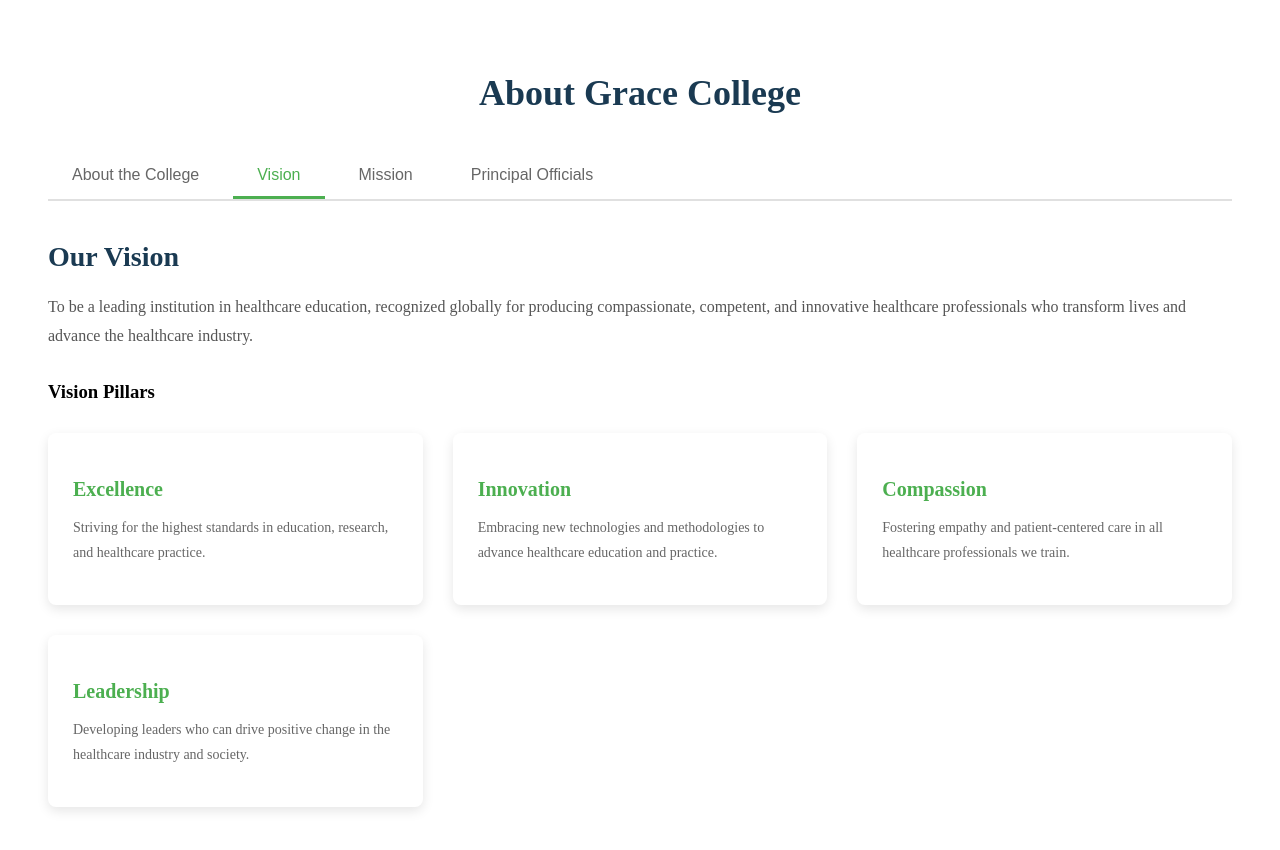
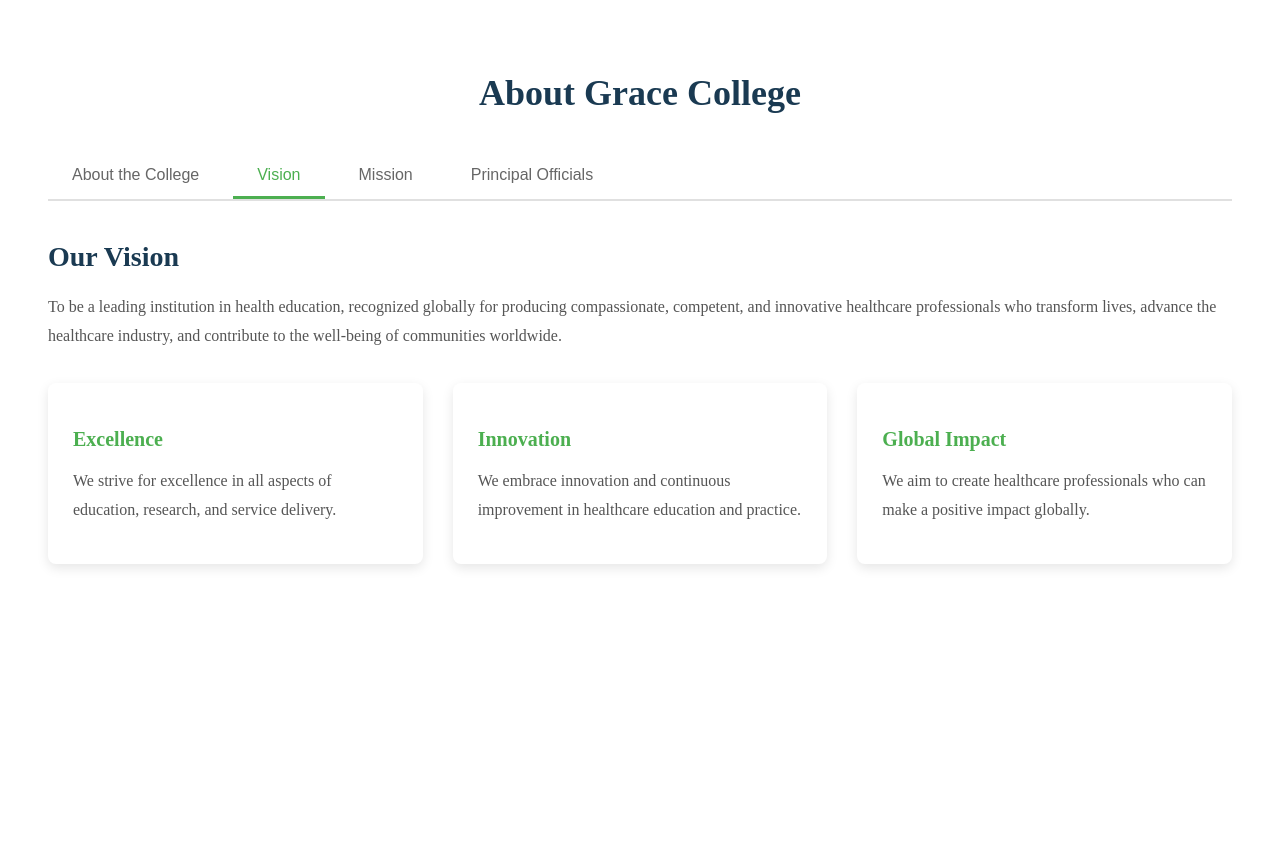
Before and after one commit to hartitudeh/gcohtech, a Next.js app: page /About in a window 1280 px wide. Both pictures are taken after a click on the button "Vision". Shown: the top 850 px of the page. After the commit the page ends 800 px from the top, so only its background shows below. Built offline with nearby package versions, Linux system fonts and the light colour scheme.

Commit message:
Hot fixes

```diff
--- a/components/about/mission-statement.tsx
+++ b/components/about/mission-statement.tsx
@@ -3,8 +3,8 @@
 import styled from "styled-components"
 
 const Container = styled.div`
-  max-width: 900px;
-  margin: 0 auto;
+  // max-width: 900px;
+  // margin: 0 auto;
 `
 
 const Title = styled.h2`
@@ -19,10 +19,7 @@ const Title = styled.h2`
 `
 
 const MissionBox = styled.div`
-  background-color: var(--color-surface);
-  padding: 3rem;
-  border-radius: 1rem;
-  border: 2px solid var(--color-accent);
+  color:  var(--color-text-primary);
   margin-bottom: 2rem;
 
   p {
@@ -41,36 +38,38 @@ const MissionBox = styled.div`
   }
 `
 
-const ObjectivesContainer = styled.div`
+const Grid = styled.div`
   display: grid;
   grid-template-columns: repeat(auto-fit, minmax(280px, 1fr));
-  gap: 2rem;
+  gap: 30px;
+  margin-top: 30px;
 
   @media (max-width: 768px) {
     grid-template-columns: 1fr;
-    gap: 1.5rem;
+    gap: 20px;
   }
 `
 
-const ObjectiveCard = styled.div`
-  background-color: white;
-  padding: 2rem;
-  border-radius: 1rem;
-  box-shadow: 0 4px 12px rgba(0, 0, 0, 0.08);
-  border-top: 4px solid var(--color-primary);
+const Card = styled.div`
+  background: white;
+  padding: 25px;
+  border-radius: 8px;
+  box-shadow: 0 4px 12px rgba(0, 0, 0, 0.1);
+  transition: transform 0.3s ease;
+
+  &:hover {
+    transform: translateY(-5px);
+  }
 
   h3 {
-    font-size: 1.125rem;
-    color: var(--color-primary);
-    margin-bottom: 1rem;
-    font-weight: bold;
+    font-size: 20px;
+    color: #4CAF50;
+    margin-bottom: 10px;
   }
 
   p {
-    color: var(--color-text-secondary);
-    font-size: 0.95rem;
-    line-height: 1.8;
-    margin: 0;
+    font-size: 14px;
+    color: #666;
   }
 `
 
@@ -92,37 +91,37 @@ export default function MissionStatement() {
         Our Key Objectives
       </h3>
 
-      <ObjectivesContainer>
-        <ObjectiveCard>
+      <Grid>
+        <Card>
           <h3>Quality Education</h3>
           <p>Deliver evidence-based, contemporary health education that meets international standards.</p>
-        </ObjectiveCard>
+        </Card>
 
-        <ObjectiveCard>
+        <Card>
           <h3>Practical Training</h3>
           <p>Provide hands-on clinical experience through partnerships with leading healthcare facilities.</p>
-        </ObjectiveCard>
+        </Card>
 
-        <ObjectiveCard>
+        <Card>
           <h3>Ethical Practice</h3>
           <p>Instill strong ethical values and professional responsibility in all our graduates.</p>
-        </ObjectiveCard>
+        </Card>
 
-        <ObjectiveCard>
+        <Card>
           <h3>Research & Innovation</h3>
           <p>Encourage research and innovation to advance healthcare knowledge and practice.</p>
-        </ObjectiveCard>
+        </Card>
 
-        <ObjectiveCard>
+        <Card>
           <h3>Community Engagement</h3>
           <p>Foster community partnerships and outreach programs to improve public health.</p>
-        </ObjectiveCard>
+        </Card>
 
-        <ObjectiveCard>
+        <Card>
           <h3>Continuous Improvement</h3>
           <p>Regularly update curriculum and teaching methods to reflect current healthcare trends.</p>
-        </ObjectiveCard>
-      </ObjectivesContainer>
+        </Card>
+      </Grid>
     </Container>
   )
 }
--- a/components/about/vision-statement.tsx
+++ b/components/about/vision-statement.tsx
@@ -3,8 +3,8 @@
 import styled from "styled-components"
 
 const Container = styled.div`
-  max-width: 900px;
-  margin: 0 auto;
+  // max-width: 900px;
+  // margin: 0 auto;
 `
 
 const Title = styled.h2`
@@ -19,15 +19,12 @@ const Title = styled.h2`
 `
 
 const VisionBox = styled.div`
-  background: linear-gradient(135deg, var(--color-primary-dark) 0%, var(--color-primary) 100%);
-  color: white;
-  padding: 3rem;
+  color:  var(--color-text-primary);
   border-radius: 1rem;
-  box-shadow: 0 10px 30px rgba(0, 0, 0, 0.1);
   margin-bottom: 2rem;
 
   p {
-    font-size: 1.25rem;
+    font-size: 1.125rem;
     line-height: 1.8;
     margin: 0;
   }
@@ -41,38 +38,53 @@ const VisionBox = styled.div`
   }
 `
 
-const DetailsContainer = styled.div`
+// const Grid = styled.div`
+//   display: grid;
+//   grid-template-columns: repeat(auto-fit, minmax(250px, 1fr));
+//   gap: 2rem;
+//   margin-top: 2rem;
+
+//   @media (max-width: 768px) {
+//     grid-template-columns: 1fr;
+//     gap: 1.5rem;
+//   }
+// `
+
+const Grid = styled.div`
   display: grid;
-  grid-template-columns: repeat(auto-fit, minmax(250px, 1fr));
-  gap: 2rem;
-  margin-top: 2rem;
+  grid-template-columns: repeat(auto-fit, minmax(280px, 1fr));
+  gap: 30px;
+  margin-top: 30px;
 
   @media (max-width: 768px) {
     grid-template-columns: 1fr;
-    gap: 1.5rem;
+    gap: 20px;
   }
 `
 
-const DetailCard = styled.div`
-  background-color: var(--color-surface);
-  padding: 2rem;
-  border-radius: 1rem;
-  border-left: 4px solid var(--color-accent);
+const Card = styled.div`
+  background: white;
+  padding: 25px;
+  border-radius: 8px;
+  box-shadow: 0 4px 12px rgba(0, 0, 0, 0.1);
+  transition: transform 0.3s ease;
+
+  &:hover {
+    transform: translateY(-5px);
+  }
 
   h3 {
-    font-size: 1.25rem;
-    color: var(--color-primary);
-    margin-bottom: 1rem;
-    font-weight: bold;
+    font-size: 20px;
+    color: #4CAF50;
+    margin-bottom: 10px;
   }
 
   p {
-    color: var(--color-text-secondary);
-    font-size: 0.95rem;
-    line-height: 1.8;
-    margin: 0;
+    font-size: 14px;
+    color: #666;
   }
 `
+
 
 export default function VisionStatement() {
   return (
@@ -87,22 +99,22 @@ export default function VisionStatement() {
         </p>
       </VisionBox>
 
-      <DetailsContainer>
-        <DetailCard>
+      <Grid>
+        <Card>
           <h3>Excellence</h3>
           <p>We strive for excellence in all aspects of education, research, and service delivery.</p>
-        </DetailCard>
+        </Card>
 
-        <DetailCard>
+        <Card>
           <h3>Innovation</h3>
           <p>We embrace innovation and continuous improvement in healthcare education and practice.</p>
-        </DetailCard>
+        </Card>
 
-        <DetailCard>
+        <Card>
           <h3>Global Impact</h3>
           <p>We aim to create healthcare professionals who can make a positive impact globally.</p>
-        </DetailCard>
-      </DetailsContainer>
+        </Card>
+      </Grid>
     </Container>
   )
 }
--- a/src/pages/About.tsx
+++ b/src/pages/About.tsx
@@ -3,6 +3,8 @@
 import { useState } from "react"
 import styled from "styled-components";
 import AboutCollege from "../../components/about/about-college";
+import MissionStatement from "../../components/about/mission-statement";
+import VisionStatement from "../../components/about/vision-statement";
 
 const Container = styled.div`
   max-width: 1400px;
@@ -228,65 +230,13 @@ export default function About() {
 
         {activeTab === "vision" && (
           <Section>
-            <h2>Our Vision</h2>
-            <p>
-              To be a leading institution in healthcare education, recognized globally for producing compassionate,
-              competent, and innovative healthcare professionals who transform lives and advance the healthcare
-              industry.
-            </p>
-            <h3 style={{ marginTop: "30px", marginBottom: "15px" }}>Vision Pillars</h3>
-            <Grid>
-              <Card>
-                <h3>Excellence</h3>
-                <p>Striving for the highest standards in education, research, and healthcare practice.</p>
-              </Card>
-              <Card>
-                <h3>Innovation</h3>
-                <p>Embracing new technologies and methodologies to advance healthcare education and practice.</p>
-              </Card>
-              <Card>
-                <h3>Compassion</h3>
-                <p>Fostering empathy and patient-centered care in all healthcare professionals we train.</p>
-              </Card>
-              <Card>
-                <h3>Leadership</h3>
-                <p>Developing leaders who can drive positive change in the healthcare industry and society.</p>
-              </Card>
-            </Grid>
+            <VisionStatement />
           </Section>
         )}
 
         {activeTab === "mission" && (
           <Section>
-            <h2>Our Mission</h2>
-            <p>
-              To provide comprehensive, quality healthcare education that combines theoretical knowledge with practical
-              skills, fostering critical thinking and professional excellence in our students while maintaining the
-              highest standards of integrity and ethics.
-            </p>
-            <h3 style={{ marginTop: "30px", marginBottom: "15px" }}>Mission Objectives</h3>
-            <Grid>
-              <Card>
-                <h3>Education</h3>
-                <p>
-                  Deliver evidence-based, comprehensive healthcare education programs that meet international standards.
-                </p>
-              </Card>
-              <Card>
-                <h3>Research</h3>
-                <p>Promote research and innovation to advance healthcare knowledge and practice.</p>
-              </Card>
-              <Card>
-                <h3>Community Service</h3>
-                <p>
-                  Engage in community health initiatives and provide healthcare services to underserved populations.
-                </p>
-              </Card>
-              <Card>
-                <h3>Professional Development</h3>
-                <p>Support continuous learning and professional development of our faculty and students.</p>
-              </Card>
-            </Grid>
+            <MissionStatement />
           </Section>
         )}
 
```
